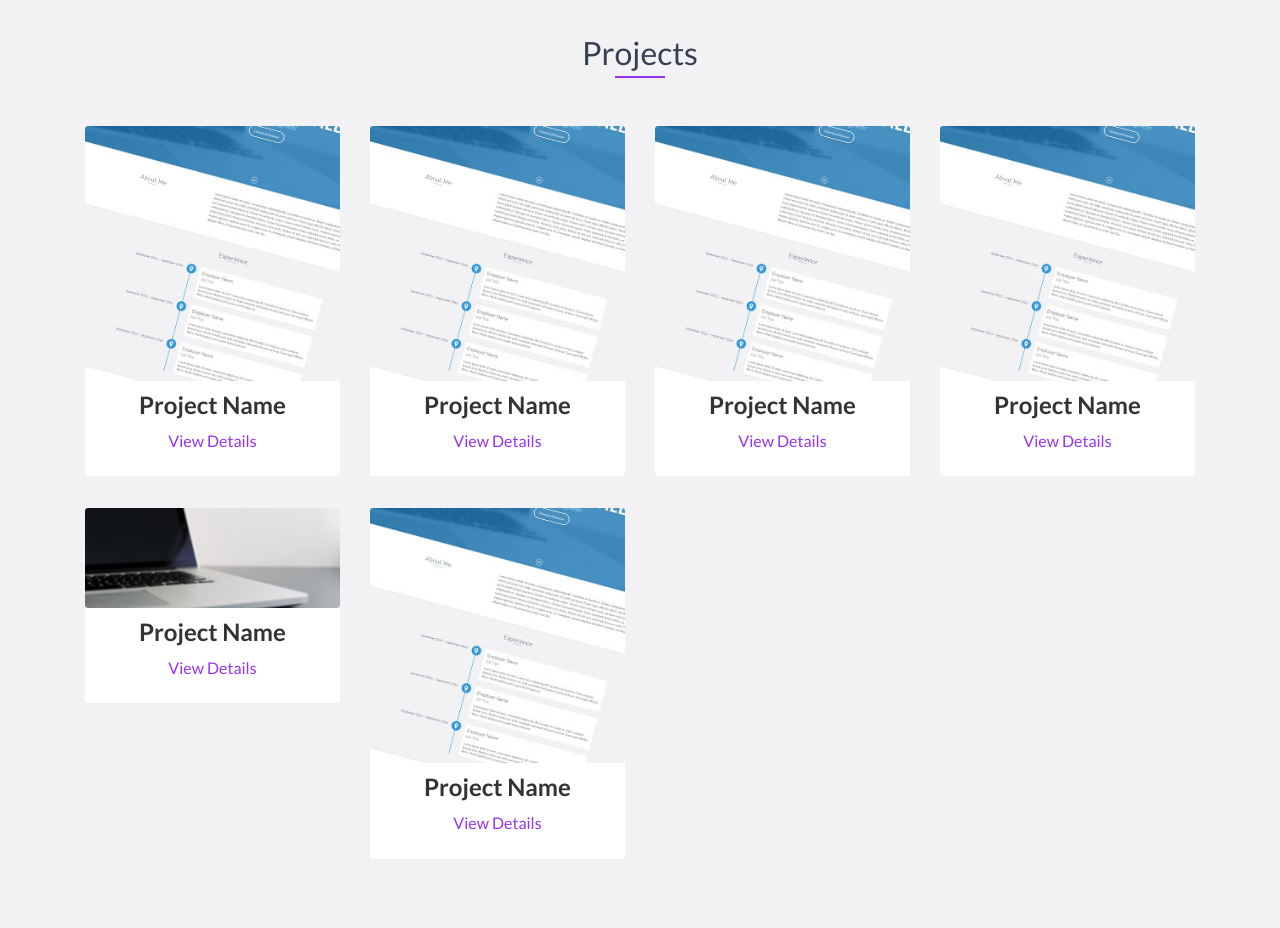
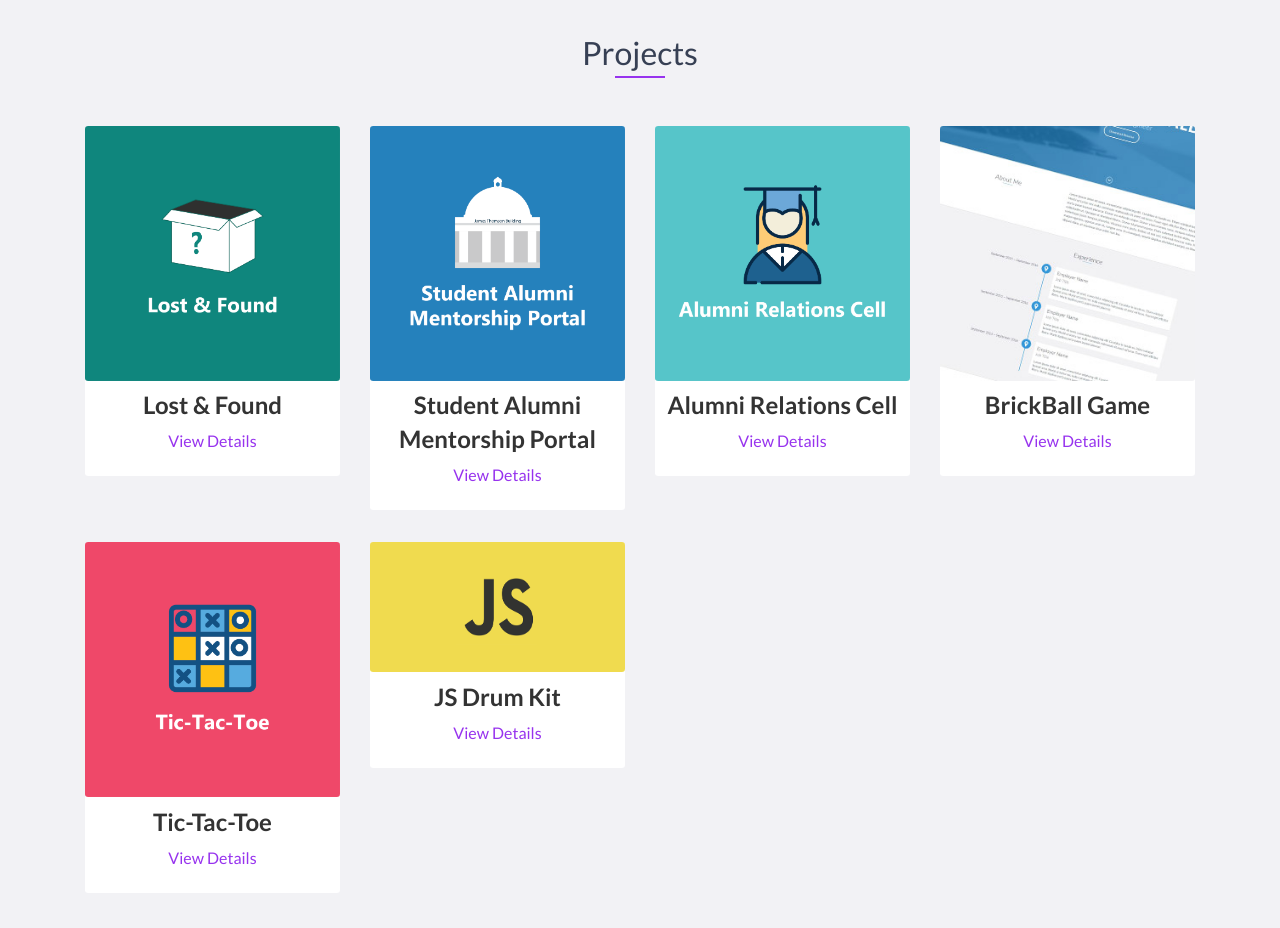
Before and after one commit to abhicris/sarthaksijaria.github.io, a website: page index.html in a window 1280 px wide. Shown: the part 820-1748 px from the top of the page. Drawn offline with nearby package versions, Linux system fonts and the light colour scheme.

Commit message:
Updates Projects on Home Page.

```diff
--- a/css/styles.css
+++ b/css/styles.css
@@ -902,7 +902,7 @@ canvas {
 .thumbnail img {
 	border-radius: 0.2em;
 	width: 100%;
-	min-height: 100%;
+	min-height: 130px;
 }
 
 .caption a {
--- a/index.html
+++ b/index.html
@@ -76,9 +76,9 @@
                 <div class="col-md-3">
                     <div class="card">
                         <div class="thumbnail">
-                        <img src="images/project.jpg" alt="project-image">
+                        <img src="images/lf-01.png" alt="project-image">
                         <div class="caption">
-                            <p>Project Name</p>
+                            <p>Lost & Found</p>
                             <a href="#" class="btn btn-primary" role="button">View Details</a>
                         </div>
                         </div>
@@ -89,9 +89,9 @@
                 <div class="col-md-3">
                     <div class="card">
                         <div class="thumbnail">
-                        <img src="images/project.jpg" alt="project-image">
+                        <img src="images/samp-01.png" alt="project-image">
                         <div class="caption">
-                            <p>Project Name</p>
+                            <p>Student Alumni Mentorship Portal</p>
                             <a href="#" class="btn btn-primary" role="button">View Details</a>
                         </div>
                         </div>
@@ -102,9 +102,9 @@
                 <div class="col-md-3">
                     <div class="card">
                         <div class="thumbnail">
-                        <img src="images/project.jpg" alt="project-image">
+                        <img src="images/arc-01.png" alt="project-image">
                         <div class="caption">
-                            <p>Project Name</p>
+                            <p>Alumni Relations Cell</p>
                             <a href="#" class="btn btn-primary" role="button">View Details</a>
                         </div>
                         </div>
@@ -117,7 +117,7 @@
                             <div class="thumbnail">
                             <img src="images/project.jpg" alt="project-image">
                             <div class="caption">
-                                <p>Project Name</p>
+                                <p>BrickBall Game</p>
                                 <a href="#" class="btn btn-primary" role="button">View Details</a>
                             </div>
                             </div>
@@ -133,9 +133,9 @@
                     <div class="col-md-3">
                         <div class="card">
                             <div class="thumbnail">
-                            <img src="images/lead-bg.jpg" alt="project-image">
+                            <img src="images/tc-01.png" alt="project-image">
                             <div class="caption">
-                                <p>Project Name</p>
+                                <p>Tic-Tac-Toe</p>
                                 <a href="#" class="btn btn-primary" role="button">View Details</a>
                             </div>
                             </div>
@@ -146,9 +146,9 @@
                     <div class="col-md-3">
                         <div class="card">
                             <div class="thumbnail">
-                            <img src="images/project.jpg" alt="project-image">
+                            <img src="images/js.png" alt="project-image">
                             <div class="caption">
-                                <p>Project Name</p>
+                                <p>JS Drum Kit</p>
                                 <a href="#" class="btn btn-primary" role="button">View Details</a>
                             </div>
                             </div>
```
Also changed, not shown: images/arc-01.png (added), images/arc.jpg (added), images/cap.png (added), images/graduate.svg (added), images/js.png (added), images/lf-01.png (added), images/react.png (added), images/samp-01.png (added), images/tc-01.png (added), images/tic-tac-toe.svg (added), projects/project.html (renamed from project.html).
